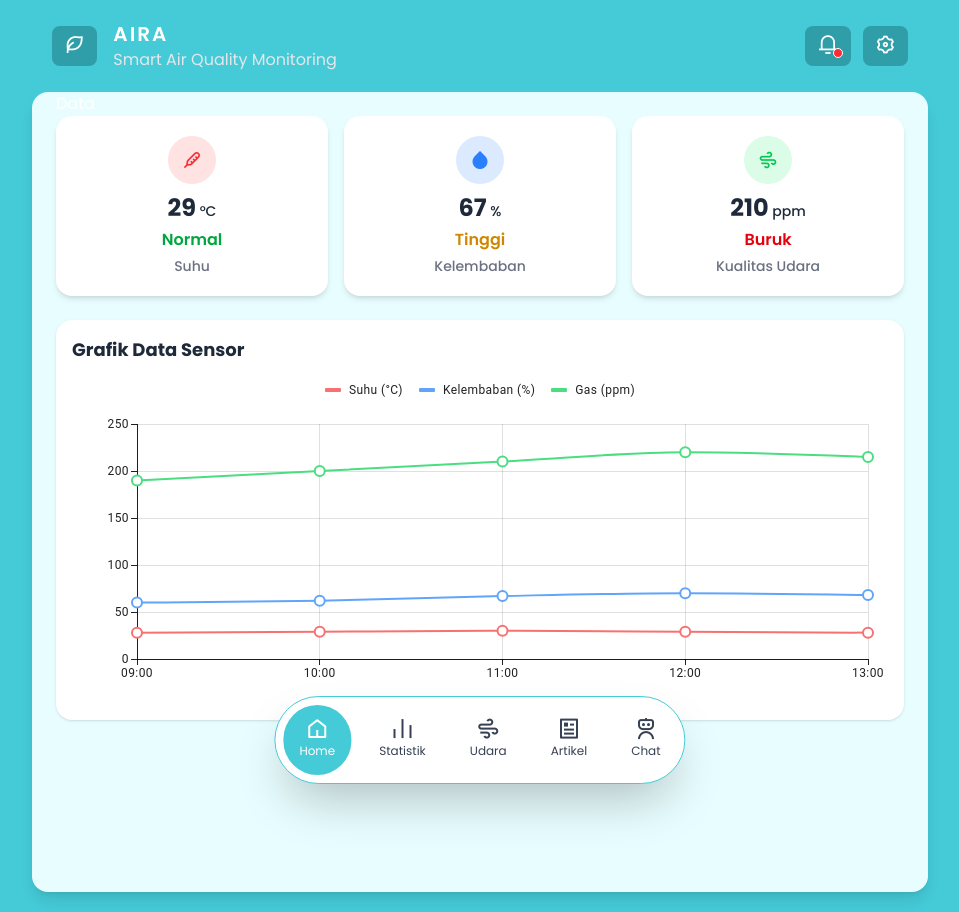
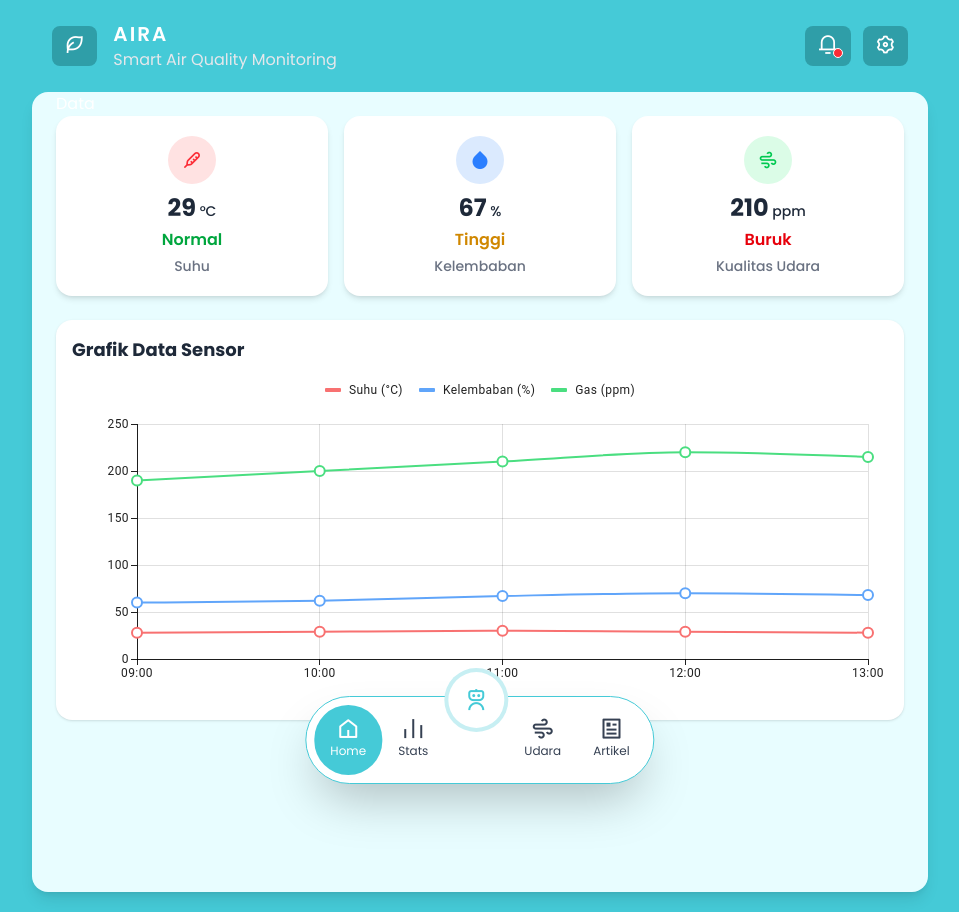
Before and after one commit to Musthofali24/aira-web-app, a React (Vite) app: page / in a window 1280 px wide. Shown: the whole page, without its empty margins (160-1119 px from the left). Built offline with nearby package versions, Linux system fonts and the light colour scheme.

Commit message:
Refactor Floating Navigation

```diff
--- a/src/components/FloatingNavbar.jsx
+++ b/src/components/FloatingNavbar.jsx
@@ -10,7 +10,7 @@ function FloatingNavbar() {
     "flex flex-col items-center space-y-1.5 p-4 rounded-full transition-colors duration-200";
 
   return (
-    <div className="fixed bottom-4 left-1/2 transform -translate-x-1/2 bg-white text-gray-700 rounded-full shadow-2xl border border-[#45cad7] px-2 py-2 flex justify-between items-center md:gap-3 z-50">
+    <div className="fixed bottom-4 left-1/2 transform -translate-x-1/2 bg-white text-gray-700 rounded-full shadow-2xl border border-[#45cad7] px-2 py-2 flex justify-between items-center gap-0 z-50">
       <NavLink
         to="/"
         className={`${baseClass} ${
@@ -32,7 +32,22 @@ function FloatingNavbar() {
         }`}
       >
         <i className="ri-bar-chart-line ri-xl"></i>
-        <p className="text-xs">Statistik</p>
+        <p className="text-xs">Stats</p>
+      </NavLink>
+
+      <NavLink
+        to="/chatbot"
+        className={`relative flex flex-col items-center justify-center}`}
+      >
+        <div
+          className={`-mt-18 z-20 w-16 h-16 flex items-center justify-center rounded-full border-4 hover:bg-[#45cad7] hover:text-white transition-all duration-300 ${
+            isActive("/chatbot")
+              ? "bg-[#45cad7] border-[#45cad7] text-white"
+              : "bg-white border-[#45cad7]/30 text-[#45cad7]"
+          }`}
+        >
+          <i className="ri-robot-3-line ri-xl"></i>
+        </div>
       </NavLink>
 
       <NavLink
@@ -58,18 +73,6 @@ function FloatingNavbar() {
         <i className="ri-article-line ri-xl"></i>
         <p className="text-xs">Artikel</p>
       </NavLink>
-
-      <NavLink
-        to="/chatbot"
-        className={`${baseClass} ${
-          isActive("/chatbot")
-            ? "bg-[#45cad7] text-white"
-            : "hover:bg-[#45cad7] hover:text-white"
-        }`}
-      >
-        <i className="ri-robot-3-line ri-xl"></i>
-        <p className="text-xs">Chat</p>
-      </NavLink>
     </div>
   );
 }
```
